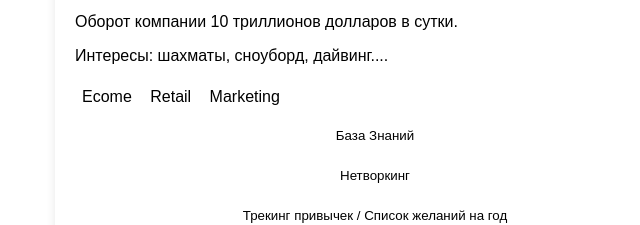
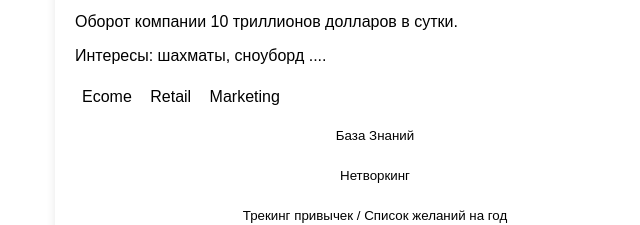
Before and after one commit to harneizel/webapp.github.io, a plain HTML site: page index.html in a window 1280 px wide. Shown: the part 237-462 px from the top of the page, 265-905 px from the left. Drawn offline with Linux system fonts and the light colour scheme; a script that the page names is missing.

Commit message:
сайтик

```diff
--- a/index.html
+++ b/index.html
@@ -72,7 +72,7 @@
         <div class="highlight">Десятка 1 млн+</div>
         <p>Предприниматель, владелец сети заводов ООО "Заводы России".</p>
         <p>Оборот компании 10 триллионов долларов в сутки.</p>
-        <p>Интересы: шахматы, сноуборд, дайвинг....</p>
+        <p>Интересы: шахматы, сноуборд ....</p>
         <div class="interests">
             <span>Ecome</span>
             <span>Retail</span>
```
